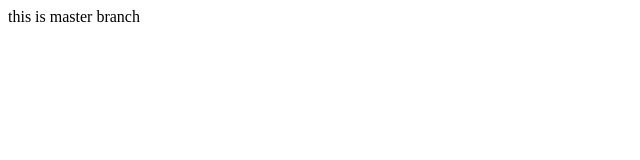
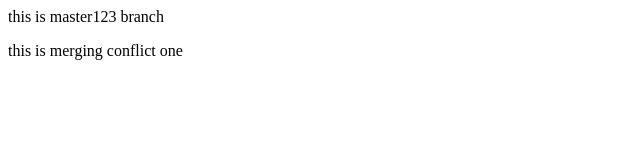
Before and after one commit to abhi280104/demo2, a plain HTML site: page index.html in a window 1280 px wide. Shown: the whole page, without its empty margins (0-640 px from the left). Drawn offline with Linux system fonts and the light colour scheme.

Commit message:
Update index.html

```diff
--- a/index.html
+++ b/index.html
@@ -1 +1,2 @@
-<p>this is master branch</p>
+<p>this is master123 branch</p>
+<p> this is merging conflict one</p>
```
